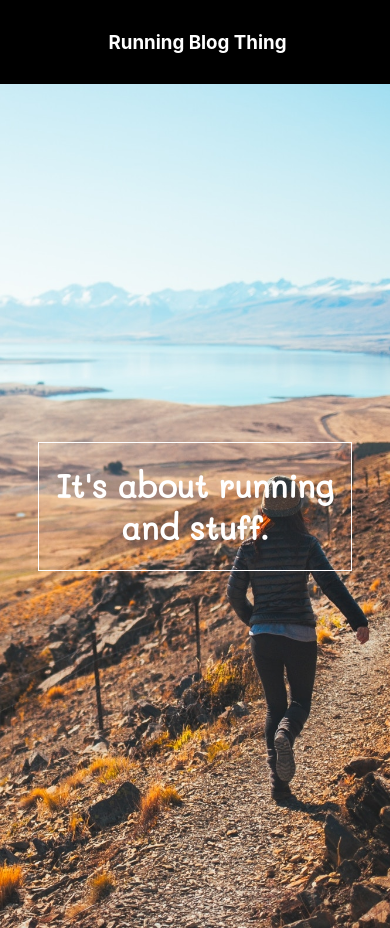
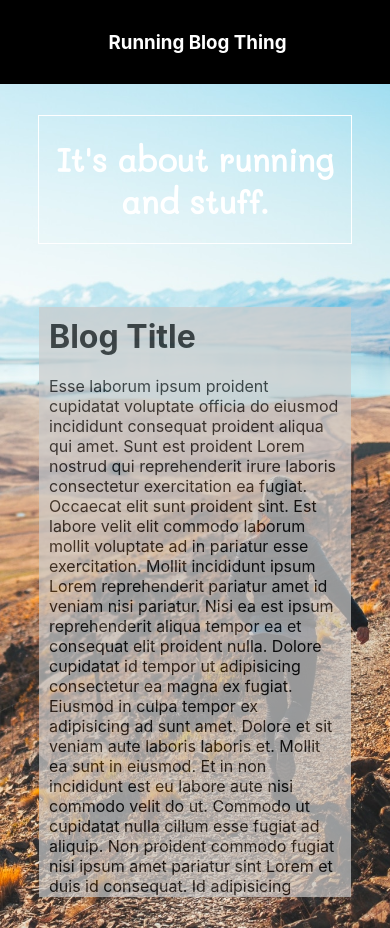
Before and after one commit to nathanejbrown/runners-blog, a React (Create React App) app: page / in a window 390 px wide. Built offline with nearby package versions, Linux system fonts and the light colour scheme.

Commit message:
Created a blog post component. It's not styled quite the way I want, but it displays properly on both desktop and mobile.

```diff
--- a/src/App.css
+++ b/src/App.css
@@ -7,12 +7,17 @@
   background-repeat: no-repeat;
 }
 
+h3 a {
+  text-decoration: none;
+  color: white;
+}
+
 @media (max-width: 800px) {
   .App {
     display: flex;
     flex-direction: column;
     align-items: center;
-    justify-content: center;
+    justify-content: space-around;
     background-position: 65%;
   }
 }
--- a/src/App.js
+++ b/src/App.js
@@ -1,17 +1,19 @@
-import React, { Component } from 'react';
+import React, { Component, Fragment } from 'react';
 import './App.css';
 import Header from './components/Header/Header';
 import FloatingBox from './components/FloatingBox/FloatingBox';
+import BlogPost from './components/BlogPost/BlogPost';
 
 class App extends Component {
   render() {
     return (
-      <React.Fragment>
+      <Fragment>
         <Header />
         <div className="App">
           <FloatingBox />
+          <BlogPost title='Blog Title'/>
         </div>
-      </React.Fragment>
+      </Fragment>
     );
   }
 }
--- /dev/null
+++ b/src/components/BlogPost/BlogPost.css
@@ -0,0 +1,28 @@
+.blog {
+    min-height: 25vh;
+    max-height: 70vh;
+    min-width: 15vw;
+    max-width: 40vw;
+    overflow: scroll;
+    background: #ccc;
+    opacity: 0.7;
+}
+
+.blog * {
+    padding: 10px;
+    margin: 0;
+}
+
+@media (min-width: 801px) {
+    .blog {
+        position: absolute;
+        top: 10vh;
+        left: 5vw;
+    }
+}
+
+@media (max-width: 800px) {
+    .blog {
+        min-width: 80vw;
+    }
+}
--- /dev/null
+++ b/src/components/BlogPost/BlogPost.js
@@ -0,0 +1,31 @@
+import React, { Fragment } from 'react';
+import './BlogPost.css';
+
+const blogPost = (props) => {
+    return (
+        <div className='blog'>
+            <h1 className='title'>{props.title}</h1>
+            <p>Esse laborum ipsum proident cupidatat voluptate officia do eiusmod incididunt consequat proident aliqua qui amet. Sunt est proident Lorem nostrud qui reprehenderit irure laboris consectetur exercitation ea fugiat. Occaecat elit sunt proident sint.
+
+Est labore velit elit commodo laborum mollit voluptate ad in pariatur esse exercitation. Mollit incididunt ipsum Lorem reprehenderit pariatur amet id veniam nisi pariatur. Nisi ea est ipsum reprehenderit aliqua tempor ea et consequat elit proident nulla. Dolore cupidatat id tempor ut adipisicing consectetur ea magna ex fugiat. Eiusmod in culpa tempor ex adipisicing ad sunt amet.
+
+Dolore et sit veniam aute laboris laboris et. Mollit ea sunt in eiusmod. Et in non incididunt est eu labore aute nisi commodo velit do ut. Commodo ut cupidatat nulla cillum esse fugiat ad aliquip. Non proident commodo fugiat nisi ipsum amet pariatur sint Lorem et duis id consequat. Id adipisicing voluptate tempor sunt.
+
+Lorem enim est est ad eiusmod est amet ad. Irure id culpa sint amet do consectetur Lorem occaecat consequat officia reprehenderit non pariatur. Ea nulla id sit Lorem.
+
+Ipsum proident id aliquip irure irure ipsum pariatur aliqua veniam labore Lorem incididunt eiusmod officia. Ut ipsum et eu ullamco id do magna aute culpa officia. Aute irure non pariatur adipisicing ad ex velit fugiat exercitation commodo. Sint ullamco duis mollit est dolor consequat est sunt velit officia dolore dolore quis commodo. Voluptate nisi anim fugiat ullamco ea consectetur labore amet quis deserunt aliqua est velit. Labore tempor dolor nisi minim reprehenderit aute deserunt.
+
+Mollit incididunt veniam ea reprehenderit in cillum adipisicing pariatur quis proident aliqua. Elit eu esse velit non culpa nostrud ipsum do velit. Quis qui duis proident amet incididunt est id laboris ullamco incididunt amet nostrud.
+
+Sint consequat sint reprehenderit nisi quis reprehenderit sunt sunt. Qui anim ex mollit velit labore ad ad culpa labore esse duis consectetur non incididunt. Sit aute pariatur id consectetur tempor culpa.
+
+Eiusmod elit cupidatat dolor ut incididunt dolor enim ullamco sit. Occaecat eiusmod qui velit ad ea dolor id ex incididunt ut eu ex do officia. Irure exercitation aute est culpa quis non do occaecat in occaecat dolor id elit. Sunt minim veniam enim minim.
+
+Lorem reprehenderit elit quis dolor velit aliqua reprehenderit esse. Elit et velit esse irure. Aliquip adipisicing labore officia anim nostrud amet consequat adipisicing veniam consectetur pariatur dolor. Dolor deserunt ex reprehenderit do dolor id reprehenderit reprehenderit amet.
+
+Nulla qui aliquip aliquip et quis consectetur nostrud adipisicing ad ad incididunt elit. Voluptate aute ut voluptate excepteur enim deserunt. Id veniam officia amet cupidatat aliqua. Ex consectetur laborum mollit ullamco. Sint tempor elit dolore dolore. Reprehenderit irure Lorem quis irure. Enim dolore culpa Lorem aute incididunt enim duis duis reprehenderit voluptate anim aute nulla officia.</p>
+        </div>
+    )
+}
+
+export default blogPost;
--- a/src/components/FloatingBox/FloatingBox.css
+++ b/src/components/FloatingBox/FloatingBox.css
@@ -3,7 +3,7 @@
     text-align: center;
 }
 
-h1 {
+.box h1 {
     font-family: 'Mali', cursive;
     color: white;
 }
--- a/src/components/FloatingBox/FloatingBox.js
+++ b/src/components/FloatingBox/FloatingBox.js
@@ -1,15 +1,15 @@
-import React from 'react';
+import React, { Fragment } from 'react';
 import './FloatingBox.css';
 
 const floatingBox = () => (
-    <React.Fragment>
+    <Fragment>
         <style>
         @import url('https://fonts.googleapis.com/css?family=Mali');
         </style>
         <div className='box'>
             <h1>It's about running and stuff.</h1>
         </div>
-    </React.Fragment>
+    </Fragment>
 )
 
 export default floatingBox;
--- a/src/components/Header/Header.js
+++ b/src/components/Header/Header.js
@@ -3,7 +3,7 @@ import './Header.css';
 
 const header = () => (
     <div className="header">
-        <h3>Running Blog Thing</h3>
+        <h3><a href="/">Running Blog Thing</a></h3>
     </div>
 )
 
```
